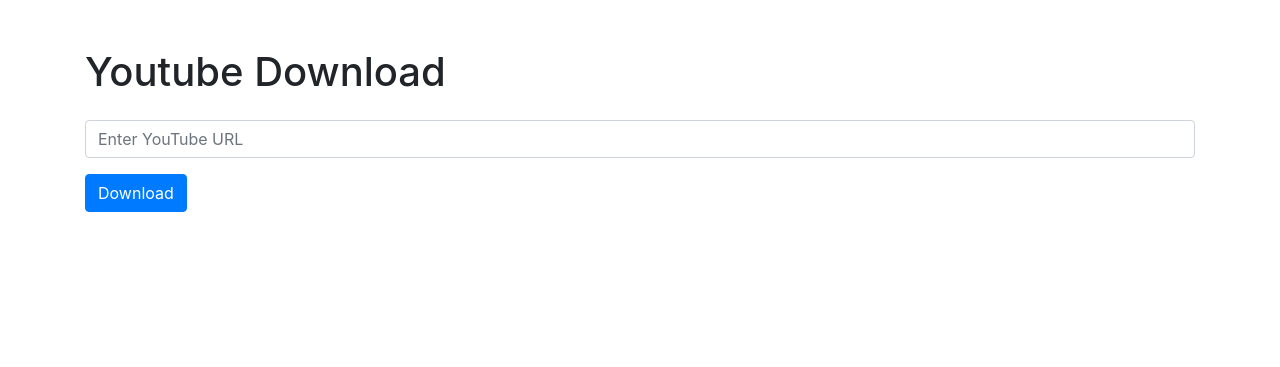
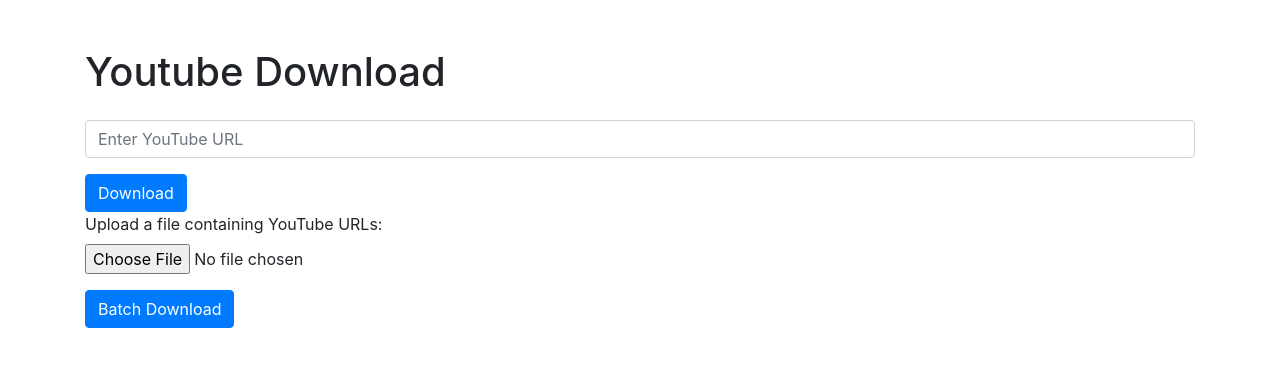
Before and after one commit to WildPasta/youtube_mp3_downloader, a Flask app: page / in a window 1280 px wide. Shown: the top 367 px of the page. Run offline with Flask 2, Linux system fonts and the light colour scheme; some libraries are stand-ins or nearby versions.

Commit message:
✨ Trying to implement batch download

```diff
--- a/server/app.py
+++ b/server/app.py
@@ -15,6 +15,9 @@
 # Third-party libraries
 from flask import Flask, render_template, request, send_file, redirect, url_for
 from pytube import YouTube
+from typing import Tuple
+from werkzeug.utils import secure_filename
+
 
 app = Flask(__name__)
 
@@ -25,7 +28,7 @@
 
 @app.route('/download', methods=['POST'])
 def download():
-    allowed_mime_types = ['audio/mp4', 'audio/webm', 'audio/ogg', 'audio/mpeg']
+    ALLOWED_MIME_TYPES = ['audio/mp4', 'audio/webm', 'audio/ogg', 'audio/mpeg']
     url = request.form['url']
 
     # Check if it is a valid YouTube URL
@@ -39,7 +42,7 @@
     title = quote(youtube.title + '.mp3', safe='')
     audio = youtube.streams.filter(only_audio=True).first()
 
-    if audio.mime_type not in allowed_mime_types:
+    if audio.mime_type not in ALLOWED_MIME_TYPES:
         error_message = "Unsupported audio format"
         write_log(error_message)
         return redirect(url_for('index', error=error_message))
@@ -69,6 +72,61 @@
     response.headers["Content-Disposition"] = "attachment; filename={}".format(title)
     return response
 
+@app.route('/batch_download', methods=['POST'])
+def batch_download():
+    # Check if the request contains a file
+    if 'file' not in request.files:
+        error_message = "No file part"
+        write_log(error_message)
+        return redirect(url_for('index', error=error_message))
+
+    file = request.files['file']
+
+    # Check if the file is empty
+    if file.filename == '':
+        error_message = "No selected file"
+        write_log(error_message)
+        return redirect(url_for('index', error=error_message))
+
+    # Check if the file has an allowed extension
+    if not allowed_file(file.filename):
+        error_message = "Invalid file type"
+        write_log(error_message)
+        return redirect(url_for('index', error=error_message))
+
+    # Process the URLs in the file without saving it to the server
+    success_count, failure_count = process_urls_in_memory(file)
+
+    return f"Batch download complete. {success_count} succeeded, {failure_count} failed."
+
+def process_urls_in_memory(file) -> Tuple[int, int]:
+    """
+    Process URLs in a file (passed as a Flask FileStorage object) and download audio for each URL.
+    """
+    success_count = 0
+    failure_count = 0
+
+    # Read the file content from memory
+    file_content = file.stream.read().decode('utf-8').splitlines()
+
+    for line in file_content:
+        url = line.strip()
+        if is_valid_youtube_url(url):
+            try:
+                download_audio(url)
+                success_count += 1
+            except Exception as e:
+                print(f"Failed to download audio from {url}: {e}")
+                failure_count += 1
+        else:
+            print(f"Invalid YouTube URL: {url}")
+            failure_count += 1
+
+    return success_count, failure_count
+
+def allowed_file(filename):
+    ALLOWED_EXTENSIONS = ['txt']
+    return '.' in filename and filename.rsplit('.', 1)[1].lower() in ALLOWED_EXTENSIONS
 
 def is_valid_youtube_url(url: str) -> bool:
     """
--- a/server/templates/index.html
+++ b/server/templates/index.html
@@ -18,6 +18,15 @@
             </div>
             <button type="submit" class="btn btn-primary">Download</button>
         </form>
+
+        <form action="/batch_download" method="post" enctype="multipart/form-data">
+            <div class="form-group">
+                <label for="file">Upload a file containing YouTube URLs:</label>
+                <input type="file" class="form-control-file" id="file" name="file" accept=".txt">
+            </div>
+            <button type="submit" class="btn btn-primary">Batch Download</button>
+        </form>
+
     </div>
 </body>
 
```
